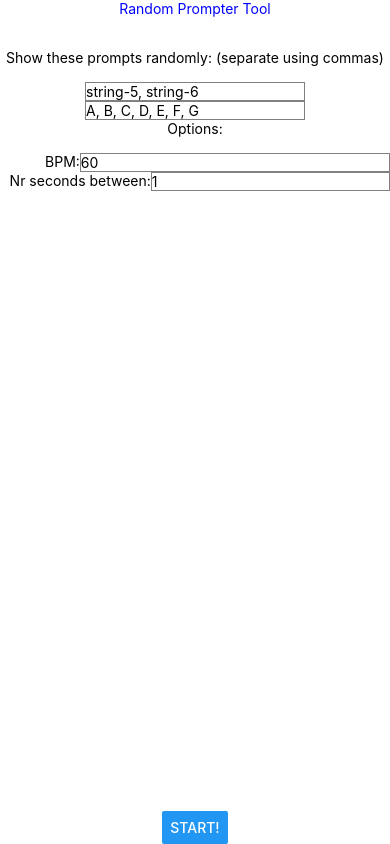
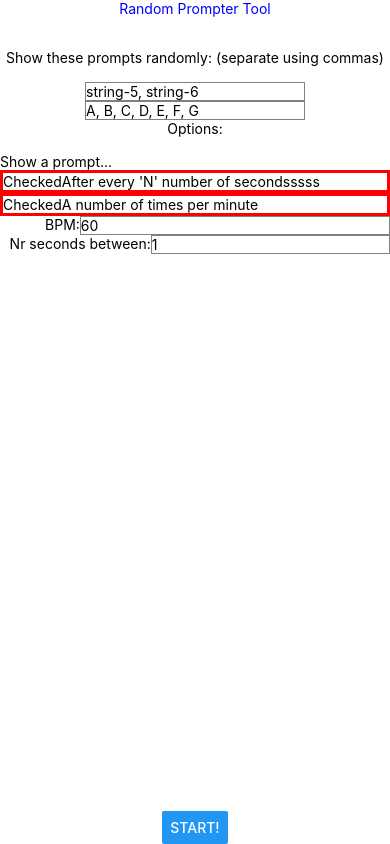
Before and after one commit to willemodendaal/random-prompter-app2, a React Native app: screen / in a window 390 px wide. Built offline with nearby package versions, Linux system fonts and the light colour scheme.

Commit message:
WIP custom checkbox

```diff
--- /dev/null
+++ b/components/MyCheckBox.tsx
@@ -0,0 +1,44 @@
+import { useState } from "react";
+import { Pressable, StyleSheet, View, Text } from "react-native";
+
+export default function MyCheckBox({ label, initialValue, onValueChanged }
+    : {
+        label: string,
+        initialValue: boolean,
+        onValueChanged: (newVal: boolean) => void
+    }) {
+
+    const [isChecked, setIsChecked] = useState(initialValue);
+
+    const onButtonPress = () => {
+        setIsChecked(!isChecked);
+        onValueChanged(!isChecked);
+    };
+
+    return (
+        <View style={styles.container}>
+            <Pressable
+                style={styles.button}
+                onPress={onButtonPress}>
+                <Text>
+                    {isChecked ? 'Checked' : 'Unchecked'}
+                </Text>
+            </Pressable>
+            <Text style={styles.label}>{label}</Text>
+        </View>);
+}
+
+const styles = StyleSheet.create({
+    container: {
+        display: 'flex',
+        flexDirection: 'row',
+        borderWidth: 3,
+        borderColor: 'red'
+    },
+    button: {
+        flexGrow: 0,
+    },
+    label: {
+        flexGrow: 1,
+    }
+});
--- a/components/TempoChooser.tsx
+++ b/components/TempoChooser.tsx
@@ -1,6 +1,8 @@
 import { useEffect, useState } from "react";
 import { StyleSheet, Text, TextInput, View } from 'react-native';
 import { convertBpmToDelayMs, convertDelayMsToBpm } from '../domain/BpmToTempoConverter';
+
+import MyCheckBox from "./MyCheckBox";
 
 const MaxDelaySeconds = 60 * 60; // 60 minutes, seems like a more than reasonable max.
 const MaxBpm = 1000;  // Every 30ms. Good enough.
@@ -37,6 +39,13 @@ function isValidBpm(newBpmStr: string) {
     };
 }
 
+enum KindOfTiming {
+    Bpm,
+    DelaySeconds
+}
+
+// -----------------
+// -----------------
 export default function TempoChooser({ onTempoChanged, initialValue }
     : { onTempoChanged: (newVal: number) => void, initialValue: number }) {
     const [bpmStr, setBpmStr] = useState("" + initialValue);
@@ -79,9 +88,20 @@ export default function TempoChooser({ onTempoChanged, initialValue }
         }
     };
 
+    const onChangeMainOption = (kindOfTiming: KindOfTiming) : void => {
+    }
 
     return (
         <View style={styles.container}>
+            <View>
+                <Text>Show a prompt...</Text>
+                <MyCheckBox
+                    label="After every 'N' number of secondsssss"
+                    onValueChanged={() => onChangeMainOption(KindOfTiming.Bpm)} initialValue={true}></MyCheckBox>
+                <MyCheckBox
+                    label="A number of times per minute"
+                    onValueChanged={() => onChangeMainOption(KindOfTiming.DelaySeconds)} initialValue={true}></MyCheckBox>
+            </View>
             <View style={styles.labelAndConfigOption}>
                 <Text style={styles.labelAndConfigOption_label}>BPM:</Text>
                 <TextInput
```
Also changed, not shown: App.js (line endings or trailing spaces).
